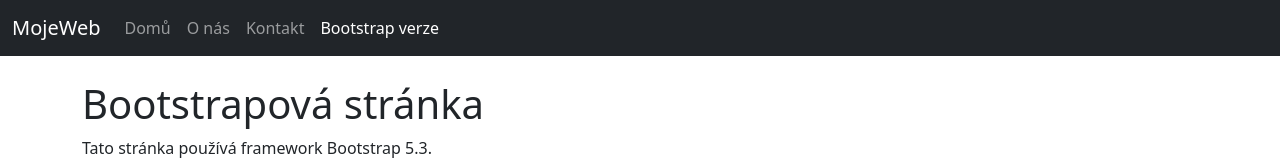
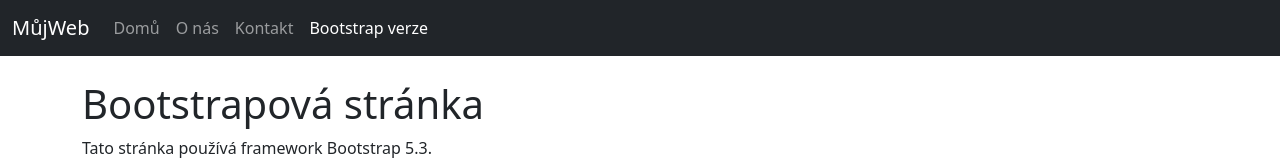
Before and after one commit to gyarab/2025_wt_mily, a plain HTML site: page prvni_web/bootstrap_stranka.html in a window 1280 px wide. Shown: the top 160 px of the page. Drawn offline with nearby package versions, Linux system fonts and the light colour scheme.

Commit message:
Update bootstrap_stranka.html

```diff
--- a/prvni_web/bootstrap_stranka.html
+++ b/prvni_web/bootstrap_stranka.html
@@ -10,7 +10,7 @@
   <!-- Responzivní menu -->
   <nav class="navbar navbar-expand-lg navbar-dark bg-dark">
     <div class="container-fluid">
-      <a class="navbar-brand" href="#">MojeWeb</a>
+      <a class="navbar-brand" href="#">MůjWeb</a>
       <button class="navbar-toggler" type="button" data-bs-toggle="collapse" data-bs-target="#navbarNav" aria-controls="navbarNav" aria-expanded="false" aria-label="Toggle navigation">
         <span class="navbar-toggler-icon"></span>
       </button>
```
